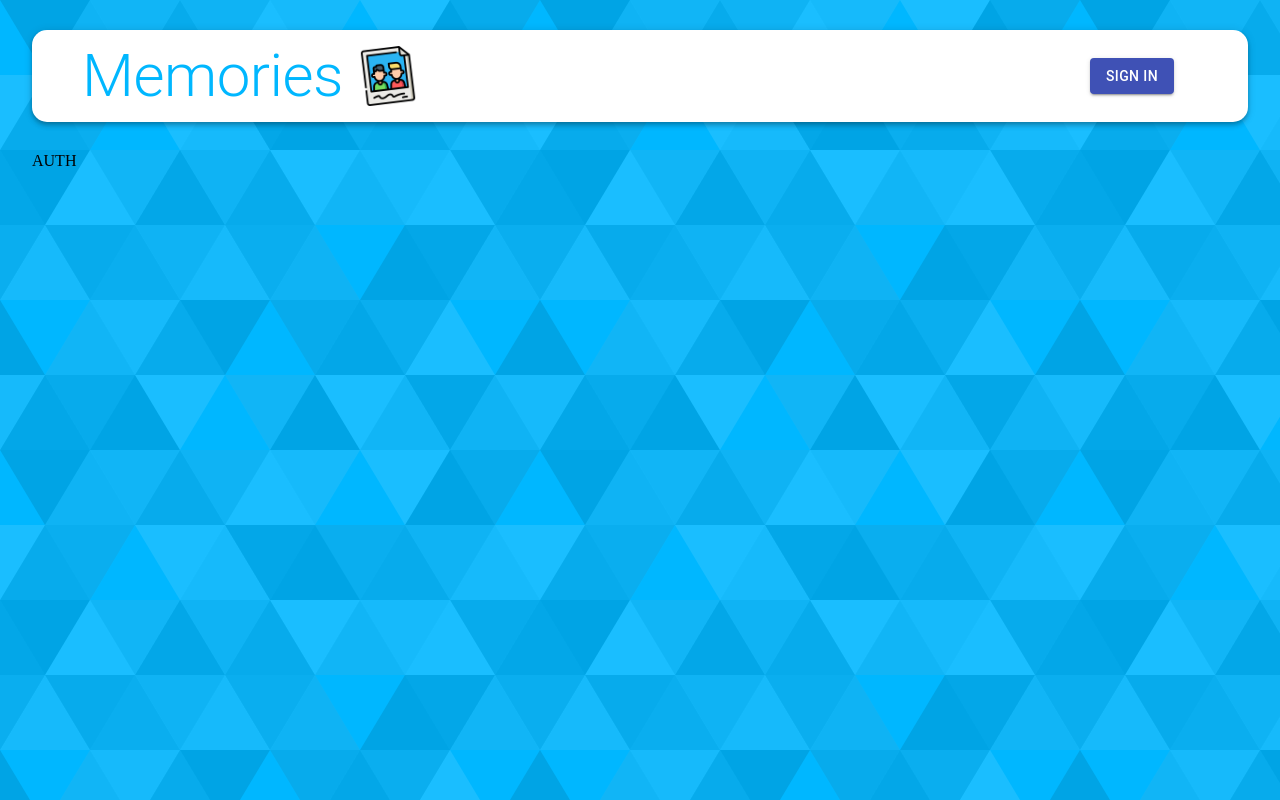
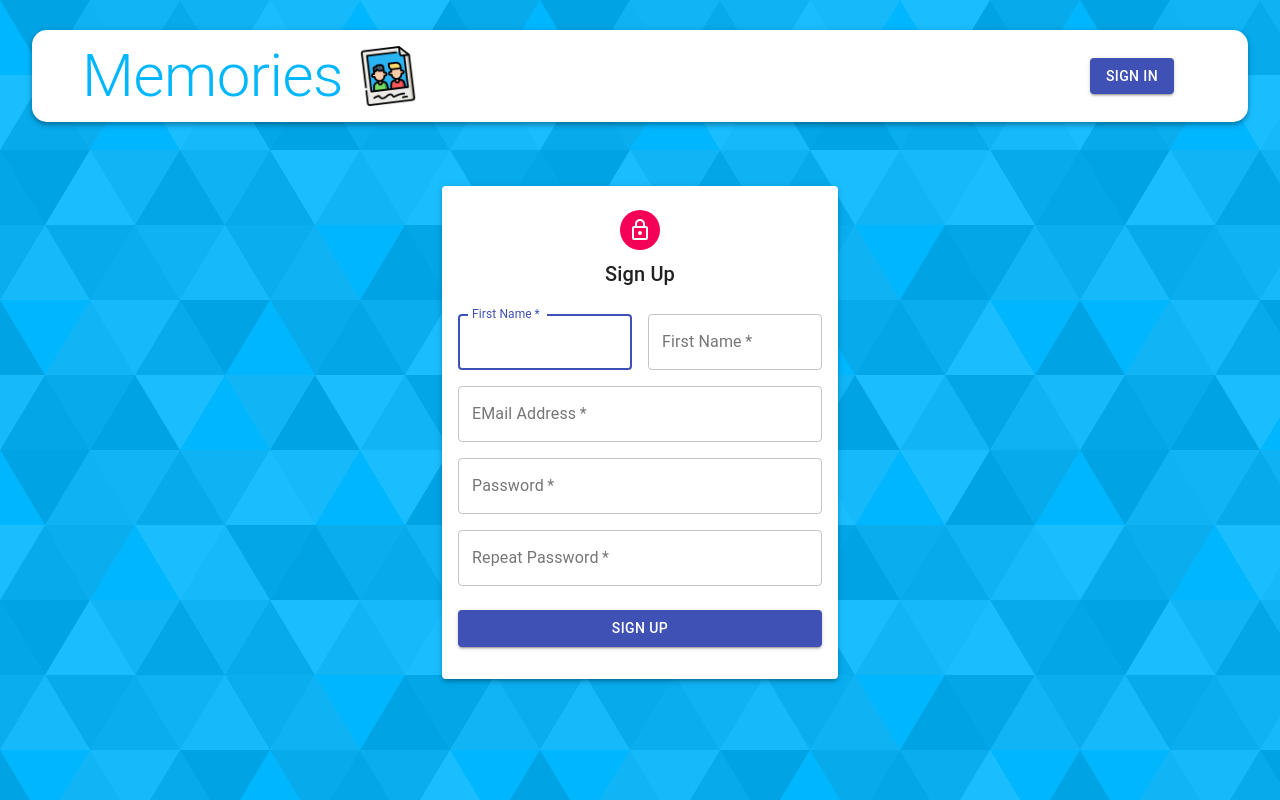
Before and after one commit to danielrubens/mern-social-media, a React (Create React App) app in the folder client/: page /auth in a window 1280 px wide. Built offline with nearby package versions, Linux system fonts and the light colour scheme.

Commit message:
Auth component

```diff
--- a/client/src/components/Auth/Auth.js
+++ b/client/src/components/Auth/Auth.js
@@ -1,9 +1,54 @@
-import React from 'react'
+import React, { useState } from 'react'
+import { Avatar, Button, Paper, Grid, Typography, Container } from '@material-ui/core'
+import LockOutlinedIcon from '@material-ui/icons/LockOutlined'
+import useStyles from './styles'
+import Input from './Input'
 
 const Auth = () => {
-    const state = null
+    const classes = useStyles()
+    const isSignup = true;
+    const [showPassword, setShowPassword] = useState(false)
+
+    const handleSubmit = () => {
+
+    }
+
+    const handleChange = () => {
+
+    }
+
+    const handleShowPassword = () => {
+      setShowPassword((prev) => !prev)
+    }
   return (
-    <div>AUTH</div>
+    <Container component='main' maxWidth='xs'>
+      <Paper className={classes.paper} elevation={3}>
+        <Avatar className={classes.avatar}>
+          <LockOutlinedIcon />
+        </Avatar>
+        <Typography variant='h6'>{isSignup ? 'Sign Up' : 'Sign In'}</Typography>
+        <form className={classes.form} onSubmit={handleSubmit}>
+            <Grid container spacing={2}>
+              {
+                isSignup && (
+                  <>
+                    <Input name='firstName' label='First Name' handleChange={handleChange} autoFocus half />
+                    <Input name='firstName' label='First Name' handleChange={handleChange} half />
+                  </>
+                )
+              }
+              <Input name='email' label='EMail Address' handleChange={handleChange} type='email' />
+              <Input name='password' label='Password' handleChange={handleChange}
+                     type={showPassword ? 'text' : 'password'} handleShowPassword={handleShowPassword} />
+              { isSignup && <Input name='confirmPassword' label='Repeat Password' handleChange={handleChange} type='password' /> }
+            </Grid>
+            <Button type='submit' fullWidth variant='contained' color='primary' className={classes.submit}>
+              {isSignup ? 'Sign Up' : 'Sign In'}
+            </Button>
+        </form>
+
+      </Paper>
+    </Container>
   )
 }
 
--- /dev/null
+++ b/client/src/components/Auth/Input.js
@@ -0,0 +1,30 @@
+import React from 'react'
+import { TextField, Grid, InputAdornment, IconButton } from '@material-ui/core'
+import Visibility from '@material-ui/icons/Visibility'
+import VisibilityOff from '@material-ui/icons/VisibilityOff'
+
+const Input = ({ half, name, handleChange, label, autoFocus, type, handleShowPassword }) => {
+  return (
+    <Grid item xs={12} sm={half ? 6 : 12}>
+        <TextField
+            name={name}
+            onChange={handleChange}
+            variant='outlined'
+            required
+            fullWidth
+            label={label}
+            autoFocus={autoFocus}
+            type={type}
+            InputProps={ name === 'password' && (
+                <InputAdornment position='end'>
+                    <IconButton onClick={handleShowPassword}>
+                        {type === 'password' ? <Visibility /> : <VisibilityOff />}
+                    </IconButton>
+                </InputAdornment>
+            ) }
+        />
+    </Grid>
+  )
+}
+
+export default Input
--- /dev/null
+++ b/client/src/components/Auth/styles.js
@@ -0,0 +1,30 @@
+import { makeStyles } from '@material-ui/core/styles';
+
+export default makeStyles((theme) => ({
+  paper: {
+    marginTop: theme.spacing(8),
+    display: 'flex',
+    flexDirection: 'column',
+    alignItems: 'center',
+    padding: theme.spacing(2),
+  },
+  root: {
+    '& .MuiTextField-root': {
+      margin: theme.spacing(1),
+    },
+  },
+  avatar: {
+    margin: theme.spacing(1),
+    backgroundColor: theme.palette.secondary.main,
+  },
+  form: {
+    width: '100%', // Fix IE 11 issue.
+    marginTop: theme.spacing(3),
+  },
+  submit: {
+    margin: theme.spacing(3, 0, 2),
+  },
+  googleButton: {
+    marginBottom: theme.spacing(2),
+  },
+}));
```
